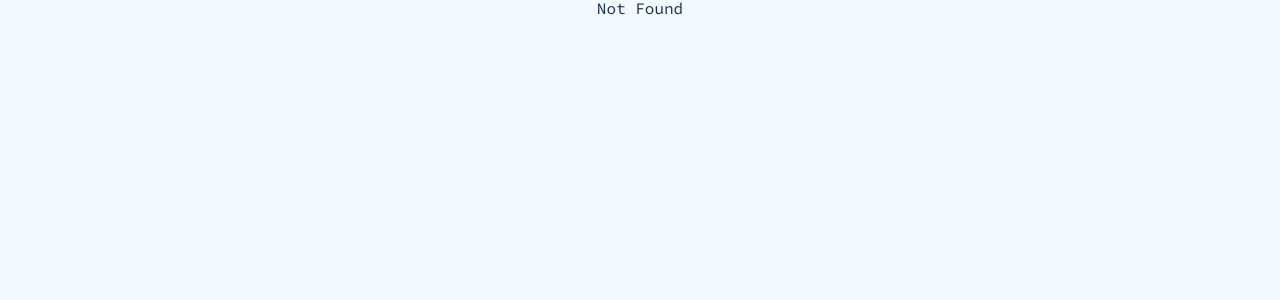
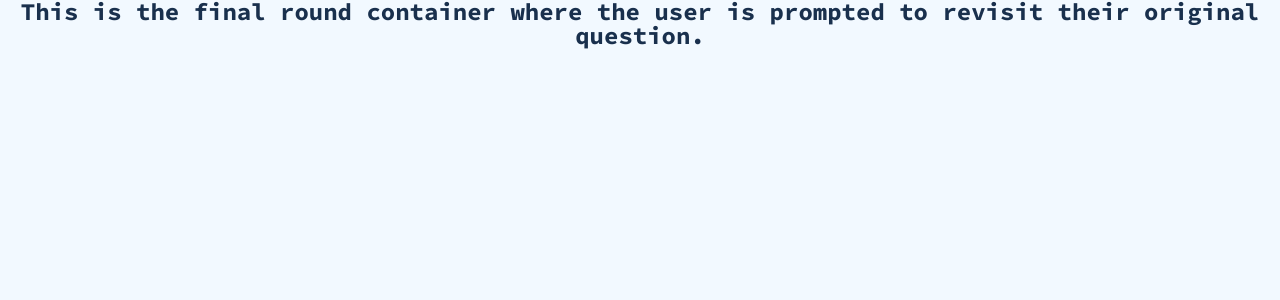
Before and after one commit to CondensateCrew/Condensate, a React (Create React App) app: page /gameboard/round-three in a window 1280 px wide. Shown: the top 300 px of the page. Built offline with nearby package versions, Linux system fonts and the light colour scheme.

Commit message:
Add route for IdeaEventHorizon

```diff
--- a/src/Components/App/App.tsx
+++ b/src/Components/App/App.tsx
@@ -6,6 +6,8 @@ import Dashboard from '../../Containers/Dashboard/Dashboard';
 import RoundOne from 'Containers/RoundOne/RoundOne';
 import RoundTwo from 'Containers/RoundTwo/RoundTwo';
 import Instructions from 'Containers/Instructions/Instructions';
+import IdeaEventHorizon from 'Containers/IdeaEventHorizon/IdeaEventHorizon';
+
 
 const App: React.FC = () => {
   return (
@@ -16,6 +18,7 @@ const App: React.FC = () => {
         <Route path='/gameboard/round-two' render={() => <RoundTwo />}/>
         <Route path='/instructions' render={() => <Instructions />}/>
         <Route path='/round-one' render={() => <RoundOne />}/>
+        <Route path='/gameboard/round-three' render={() => <IdeaEventHorizon />}/>
         <Route component={() => <div>Not Found</div>} />
       </Switch>
     </div>
--- a/src/Containers/IdeaEventHorizon/IdeaEventHorizon.tsx
+++ b/src/Containers/IdeaEventHorizon/IdeaEventHorizon.tsx
@@ -9,3 +9,5 @@ const IdeaEventHorizon:React.FC = () => {
     </section>
   )
 }
+
+export default IdeaEventHorizon;
```
Also changed, not shown: src/Containers/GameBoard/GameBoard.tsx (line endings or trailing spaces), 1 other file (tests, documents, lock files or other folders).
